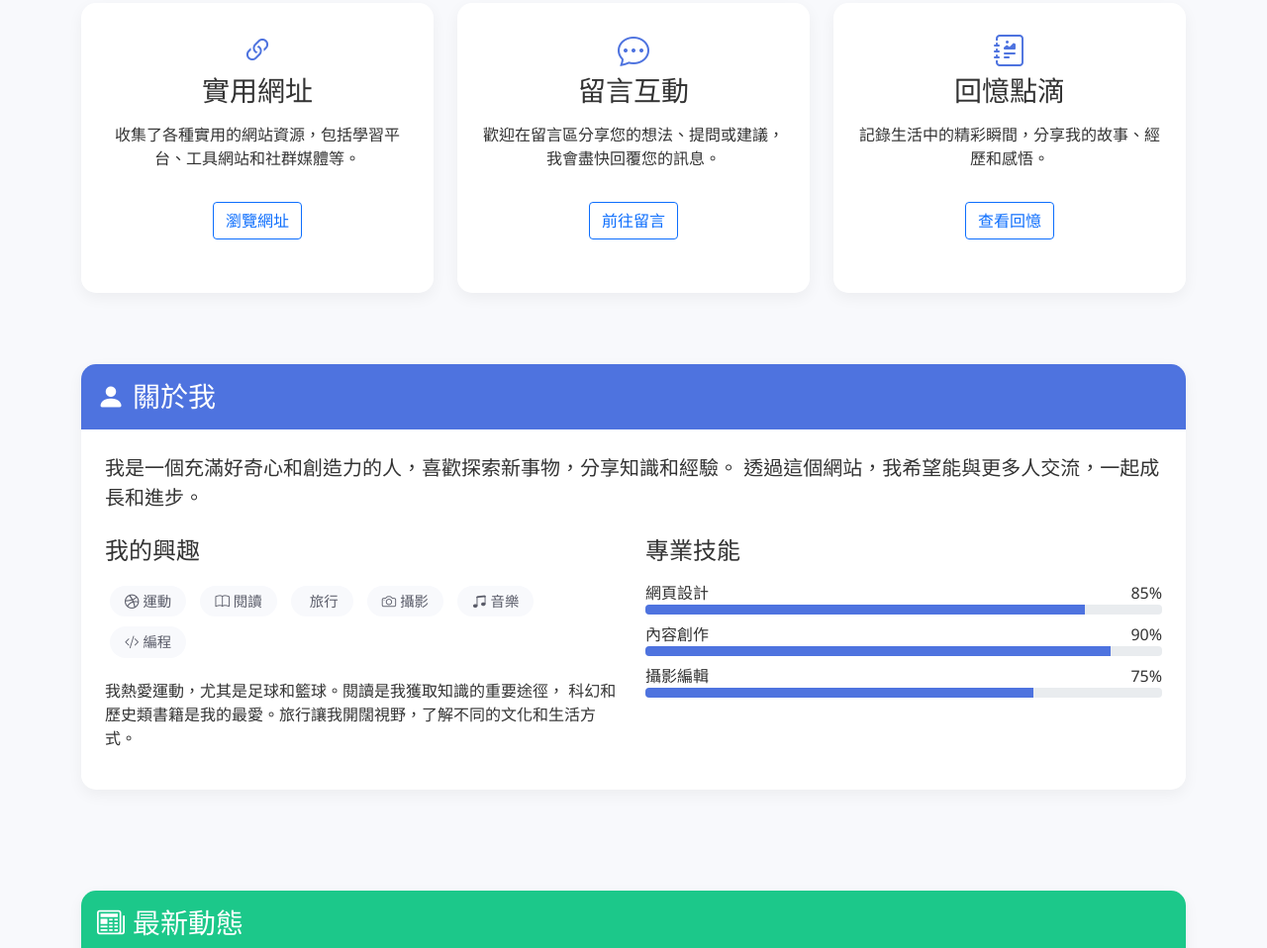
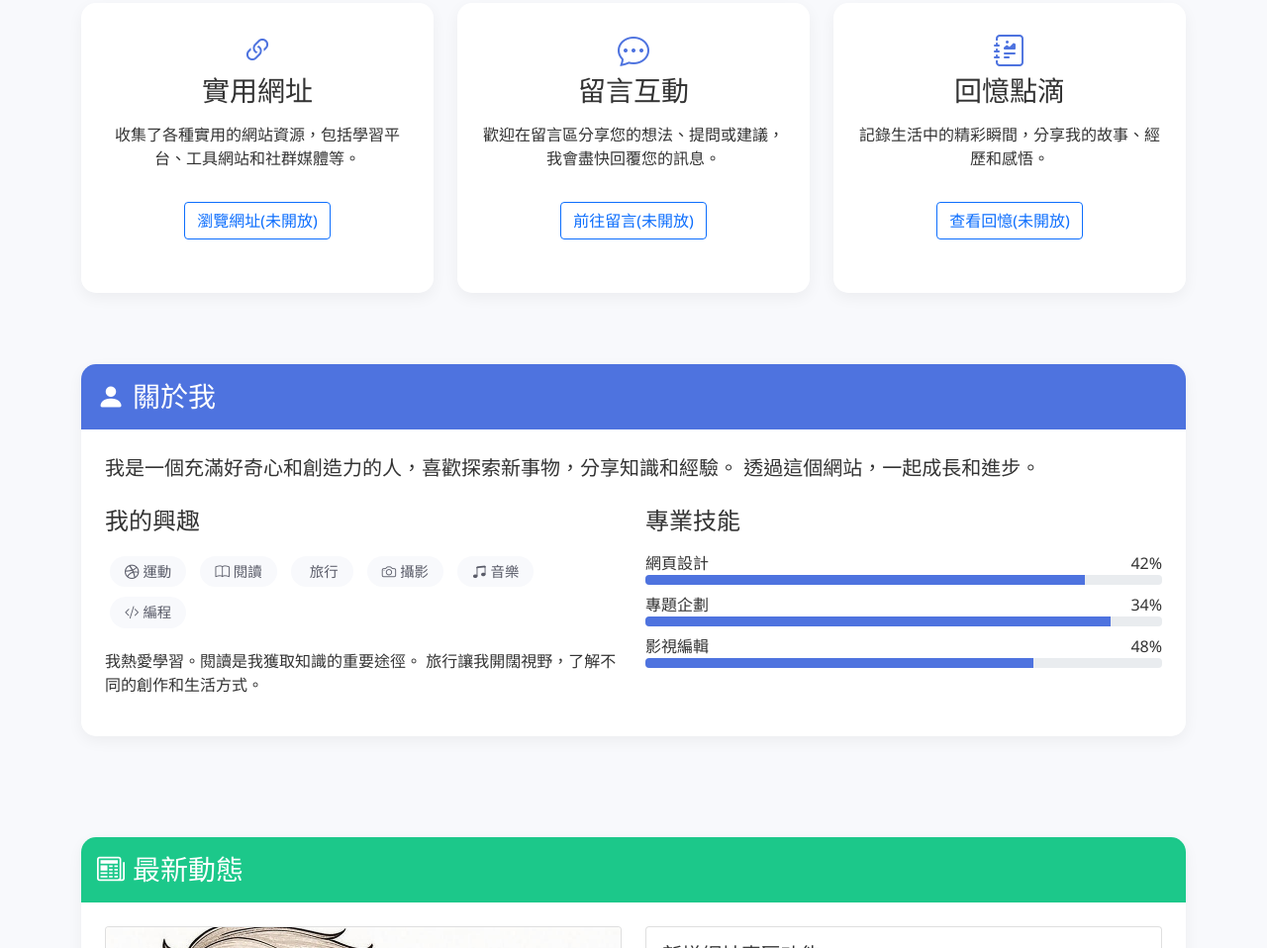
Before and after one commit to Xuanming-2005/ocu-mgds-11215524, a website: page index.html in a window 1280 px wide. Shown: the part 667-1625 px from the top of the page at 99% size. Drawn offline with nearby package versions, Linux system fonts and the light colour scheme.

Commit message:
Update index.html

```diff
--- a/index.html
+++ b/index.html
@@ -190,7 +190,7 @@
                         <i class="bi bi-link-45deg feature-icon"></i>
                         <h3 class="card-title mb-3">實用網址</h3>
                         <p class="card-text">收集了各種實用的網站資源，包括學習平台、工具網站和社群媒體等。</p>
-                        <a href="links.html" class="btn btn-outline-primary mt-3">瀏覽網址</a>
+                        <a href="links.html" class="btn btn-outline-primary mt-3">瀏覽網址(未開放)</a>
                     </div>
                 </div>
             </div>
@@ -200,7 +200,7 @@
                         <i class="bi bi-chat-dots feature-icon"></i>
                         <h3 class="card-title mb-3">留言互動</h3>
                         <p class="card-text">歡迎在留言區分享您的想法、提問或建議，我會盡快回覆您的訊息。</p>
-                        <a href="comments.html" class="btn btn-outline-primary mt-3">前往留言</a>
+                        <a href="comments.html" class="btn btn-outline-primary mt-3">前往留言(未開放)</a>
                     </div>
                 </div>
             </div>
@@ -210,7 +210,7 @@
                         <i class="bi bi-journal-richtext feature-icon"></i>
                         <h3 class="card-title mb-3">回憶點滴</h3>
                         <p class="card-text">記錄生活中的精彩瞬間，分享我的故事、經歷和感悟。</p>
-                        <a href="memories.html" class="btn btn-outline-primary mt-3">查看回憶</a>
+                        <a href="memories.html" class="btn btn-outline-primary mt-3">查看回憶(未開放)</a>
                     </div>
                 </div>
             </div>
@@ -226,7 +226,7 @@
                     <div class="card-body p-4">
                         <p class="lead">
                             我是一個充滿好奇心和創造力的人，喜歡探索新事物，分享知識和經驗。
-                            透過這個網站，我希望能與更多人交流，一起成長和進步。
+                            透過這個網站，一起成長和進步。
                         </p>
                         <div class="row mt-4">
                             <div class="col-md-6">
@@ -240,8 +240,8 @@
                                     <span class="interest-tag"><i class="bi bi-code-slash me-1"></i>編程</span>
                                 </div>
                                 <p>
-                                    我熱愛運動，尤其是足球和籃球。閱讀是我獲取知識的重要途徑，
-                                    科幻和歷史類書籍是我的最愛。旅行讓我開闊視野，了解不同的文化和生活方式。
+                                    我熱愛學習。閱讀是我獲取知識的重要途徑。
+                                    旅行讓我開闊視野，了解不同的創作和生活方式。
                                 </p>
                             </div>
                             <div class="col-md-6">
@@ -249,7 +249,7 @@
                                 <div class="mb-2">
                                     <div class="d-flex justify-content-between">
                                         <span>網頁設計</span>
-                                        <span>85%</span>
+                                        <span>42%</span>
                                     </div>
                                     <div class="progress" style="height: 10px;">
                                         <div class="progress-bar" role="progressbar" style="width: 85%" aria-valuenow="85" aria-valuemin="0" aria-valuemax="100"></div>
@@ -257,8 +257,8 @@
                                 </div>
                                 <div class="mb-2">
                                     <div class="d-flex justify-content-between">
-                                        <span>內容創作</span>
-                                        <span>90%</span>
+                                        <span>專題企劃</span>
+                                        <span>34%</span>
                                     </div>
                                     <div class="progress" style="height: 10px;">
                                         <div class="progress-bar" role="progressbar" style="width: 90%" aria-valuenow="90" aria-valuemin="0" aria-valuemax="100"></div>
@@ -266,8 +266,8 @@
                                 </div>
                                 <div class="mb-2">
                                     <div class="d-flex justify-content-between">
-                                        <span>攝影編輯</span>
-                                        <span>75%</span>
+                                        <span>影視編輯</span>
+                                        <span>48%</span>
                                     </div>
                                     <div class="progress" style="height: 10px;">
                                         <div class="progress-bar" role="progressbar" style="width: 75%" aria-valuenow="75" aria-valuemin="0" aria-valuemax="100"></div>
```
